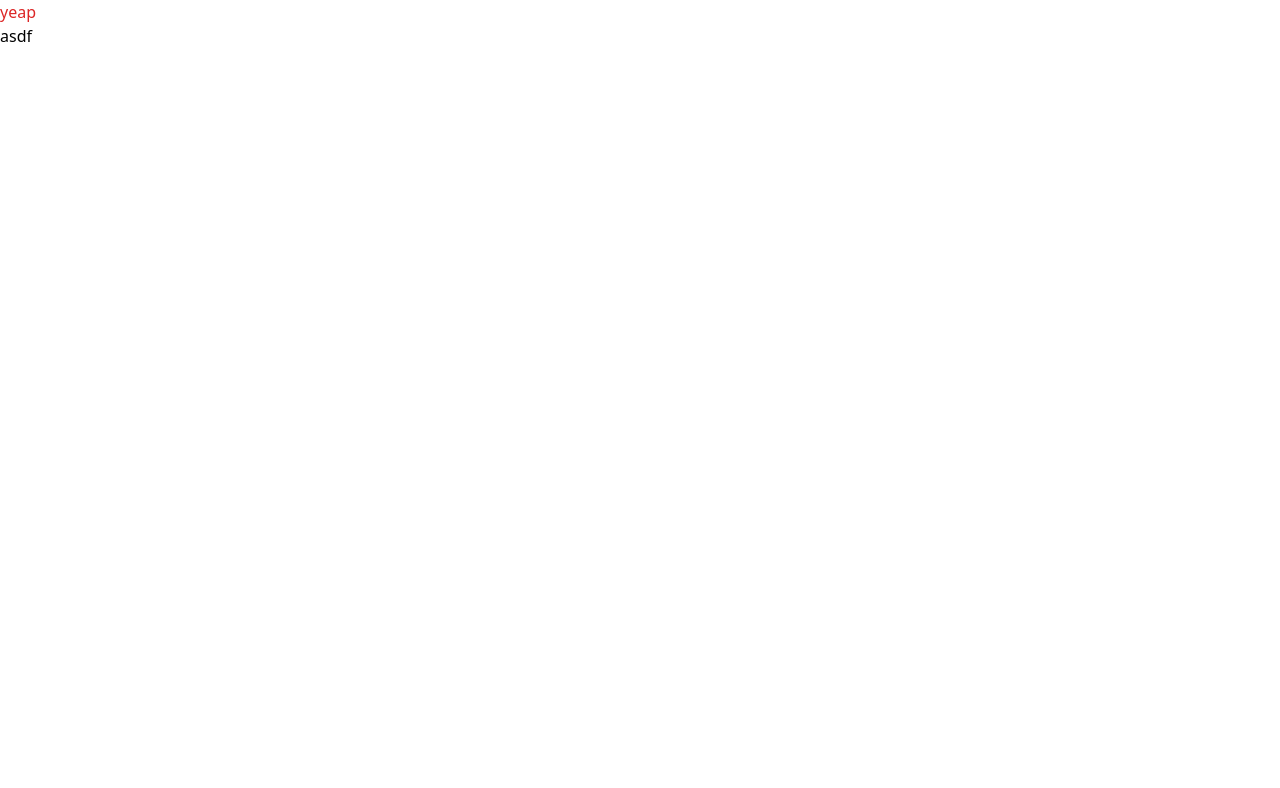
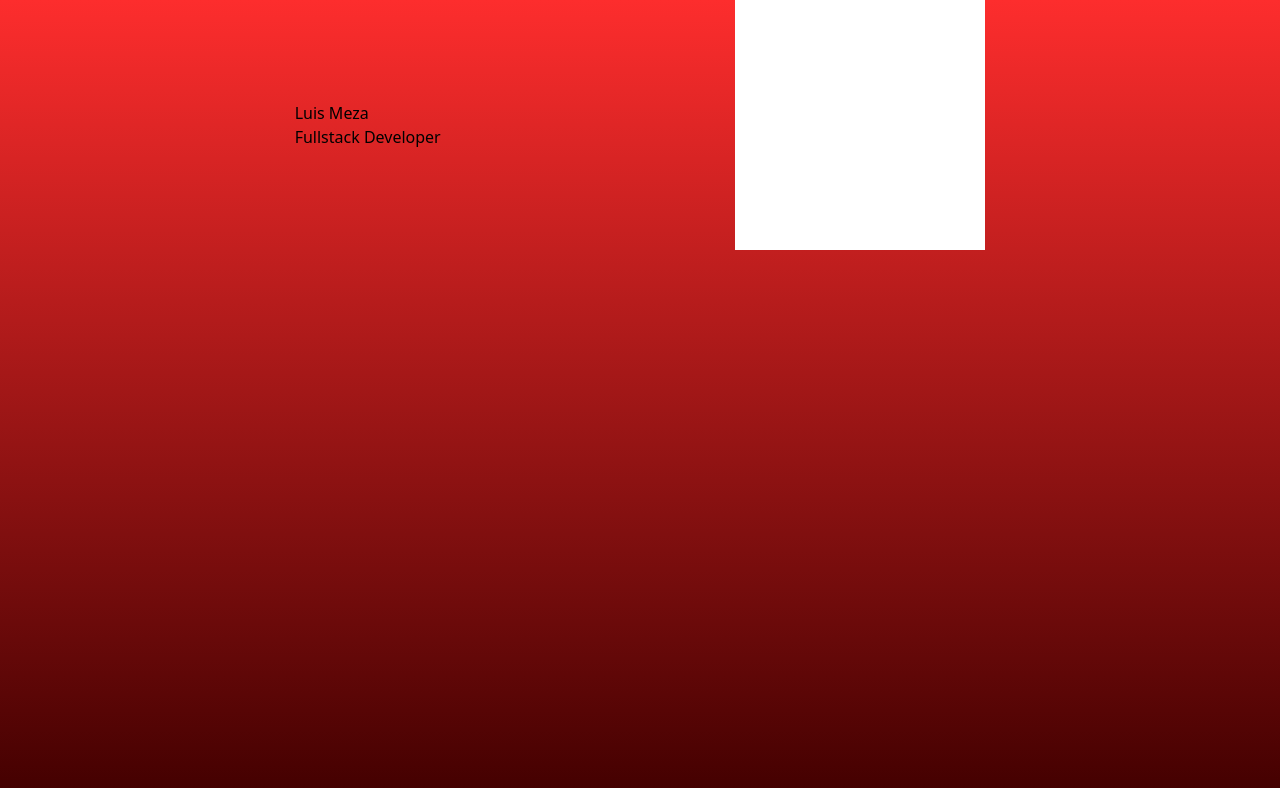
Before and after one commit to luismeza8/personal-website, a website: page index.html in a window 1280 px wide. Drawn offline with Linux system fonts and the light colour scheme.

Commit message:
background color added

```diff
--- a/index.html
+++ b/index.html
@@ -3,11 +3,43 @@
 <head>
   <meta charset="UTF-8">
   <meta name="viewport" content="width=device-width, initial-scale=1.0">
-  <title>Document</title>
+  <title>Luis Meza</title>
   <link rel="stylesheet" href="./src/output.css">
+
+  <style>
+    .square {
+      animation: 500ms ease-in 0s 1 square-animation;
+    }
+
+    .square:hover {
+      border-radius: 4rem 3rem 2rem 2rem;
+      background-color: red;
+    }
+
+    @keyframes square-animation {
+      0% {
+          transform: translateY(100%);
+        }
+      100% {
+        transform: translateX(0);
+      }
+    }
+  </style>
+
 </head>
-<body>
-  <h1 class='text-red-600'>yeap</h1>
-  <p>asdf</p>
+<body
+    class='w-full h-screen'
+    style='
+    background: rgb(66,0,0);
+    background: linear-gradient(0deg, rgba(66,0,0,1) 0%, rgba(253,45,45,1) 100%);
+    '>
+
+    <div class='flex justify-evenly'>
+      <div class='flex flex-col justify-center'>
+        <h2>Luis Meza</h2>
+        <h1>Fullstack Developer</h1>
+      </div>
+      <div class='square bg-white h-[250px] w-[250px]'></div>
+    </div>
 </body>
 </html>
--- a/tailwind.config.js
+++ b/tailwind.config.js
@@ -1,6 +1,6 @@
 /** @type {import('tailwindcss').Config} */
 module.exports = {
-  content: ["./src/**/*.{html,js}", "./src/*.html",".*.html"],
+  content: ["./src/**/*.{html,js}", "./src/*.html","*.html"],
   theme: {
     extend: {},
   },
```
Also changed, not shown: src/output.css.
